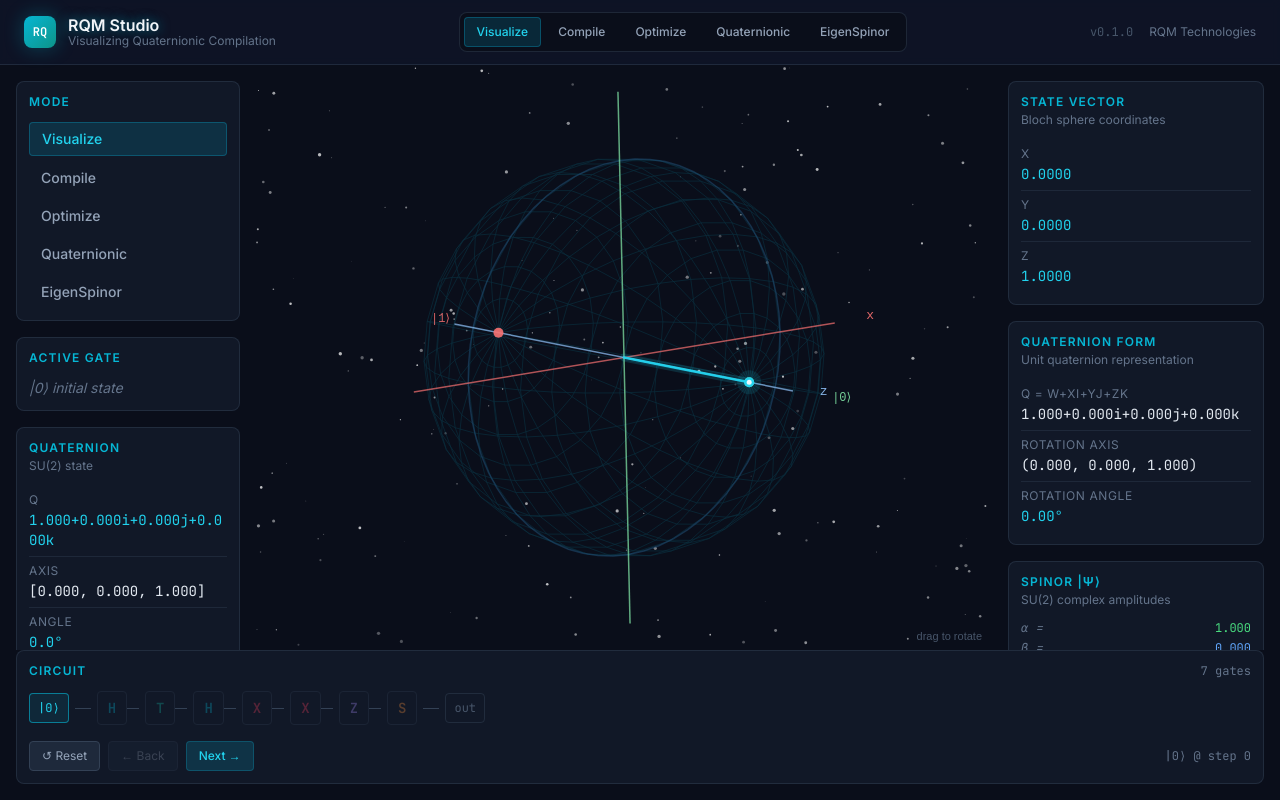
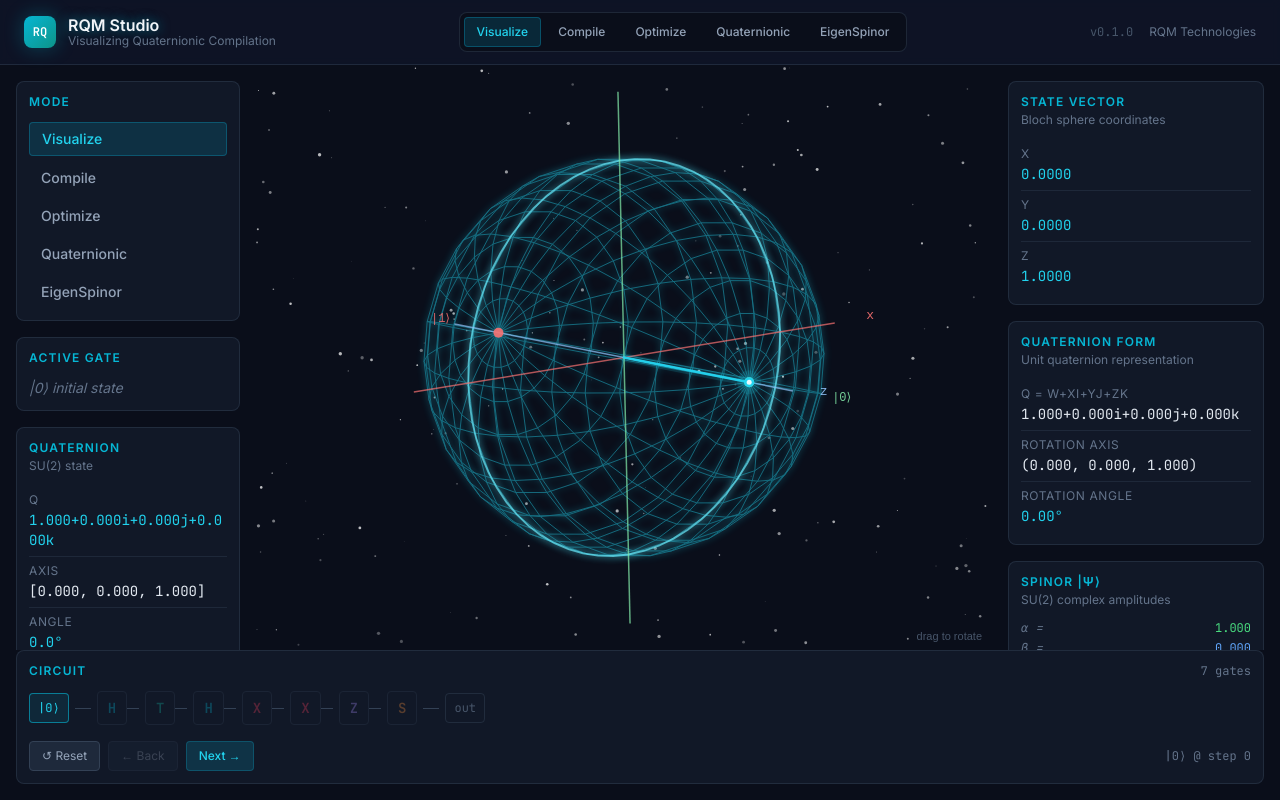
Before and after one commit to RQM-Technologies-dev/rqm-studio, a React (Vite) app: page / in a window 1280 px wide. Built offline with nearby package versions, Linux system fonts and the light colour scheme.

Commit message:
Rotate entire wired sphere with quantum gate, add glow, smoother/slower animation
Co-authored-by: RQM-Technologies-dev <267137213+RQM-Technologies-dev@users.noreply.github.com>

```diff
--- a/src/render/scene/AnimatedSVGScene.tsx
+++ b/src/render/scene/AnimatedSVGScene.tsx
@@ -91,7 +91,8 @@ function quatToArr(q: Quaternion): number[] {
 }
 
 function easeInOutCubic(t: number): number {
-  return t < 0.5 ? 4 * t * t * t : 1 - Math.pow(-2 * t + 2, 3) / 2
+  // Sine-based easing: very smooth acceleration and deceleration between states
+  return -(Math.cos(Math.PI * t) - 1) / 2
 }
 
 // ─── Hopf-lattice sample generation ──────────────────────────────────────
@@ -136,7 +137,7 @@ interface Star {
 
 // ─── Component ────────────────────────────────────────────────────────────
 
-const ANIM_DURATION = 700        // ms for gate transition animation
+const ANIM_DURATION = 1600       // ms for gate transition animation
 const MAX_PATH = 120             // max path history points
 const FOV = 550                  // perspective field-of-view depth
 const SPHERE_SCALE = 200         // visual radius in pixels
@@ -388,6 +389,10 @@ export function AnimatedSVGScene() {
   const proj = (p: [number, number, number]) =>
     project(p, viewQuatRef.current, W, H, SPHERE_SCALE, FOV)
 
+  // Apply display quaternion to rotate every wire point on the sphere:
+  // p' = q p q*  (quaternion sandwich, i.e. q = cos φ + u sin φ acting on S²)
+  const dqRot = displayQuatRef.current
+
   // Bloch sphere wireframe paths
   const sphereLines: string[] = []
   const LAT = 18
@@ -399,7 +404,7 @@ export function AnimatedSVGScene() {
     const pts = []
     for (let j = 0; j <= LON; j++) {
       const phi = (j / LON) * Math.PI * 2
-      const p = proj([r * Math.cos(phi), r * Math.sin(phi), z])
+      const p = proj(rotateVec([r * Math.cos(phi), r * Math.sin(phi), z], dqRot))
       pts.push(`${j === 0 ? 'M' : 'L'} ${p.x.toFixed(1)},${p.y.toFixed(1)}`)
     }
     sphereLines.push(pts.join(' '))
@@ -411,17 +416,17 @@ export function AnimatedSVGScene() {
       const theta = (i / LAT) * Math.PI
       const r = Math.sin(theta)
       const z = Math.cos(theta)
-      const p = proj([r * Math.cos(phi), r * Math.sin(phi), z])
+      const p = proj(rotateVec([r * Math.cos(phi), r * Math.sin(phi), z], dqRot))
       pts.push(`${i === 0 ? 'M' : 'L'} ${p.x.toFixed(1)},${p.y.toFixed(1)}`)
     }
     sphereLines.push(pts.join(' '))
   }
 
-  // Equatorial ring (thicker / brighter)
+  // Equatorial ring (rotates with the sphere)
   const eqPts = []
   for (let j = 0; j <= 64; j++) {
     const phi = (j / 64) * Math.PI * 2
-    const p = proj([Math.cos(phi), Math.sin(phi), 0])
+    const p = proj(rotateVec([Math.cos(phi), Math.sin(phi), 0], dqRot))
     eqPts.push(`${j === 0 ? 'M' : 'L'} ${p.x.toFixed(1)},${p.y.toFixed(1)}`)
   }
   const eqPath = eqPts.join(' ')
@@ -433,14 +438,14 @@ export function AnimatedSVGScene() {
   const az = { x: proj([0, 0, -AXIS_LEN]), px: proj([0, 0, AXIS_LEN]) }
 
   // State vector (Bloch vector)
-  const dq = displayQuatRef.current
+  const dq = dqRot
   const [bx, by, bz] = blochFromQuat({ w: dq[0], x: dq[1], y: dq[2], z: dq[3] })
   const tipProj = proj([bx, by, bz])
   const originProj = proj([0, 0, 0])
 
-  // Pole projections
-  const northPole = proj([0, 0, 1])
-  const southPole = proj([0, 0, -1])
+  // Pole projections — rotate with the sphere
+  const northPole = proj(rotateVec([0, 0, 1], dqRot))
+  const southPole = proj(rotateVec([0, 0, -1], dqRot))
 
   // Path segments
   const pathSegs: { x1: number; y1: number; x2: number; y2: number; t: number }[] = []
@@ -457,13 +462,13 @@ export function AnimatedSVGScene() {
     })
   }
 
-  // Label positions (slightly beyond axis tips)
+  // Label positions (slightly beyond axis tips and rotated poles)
   const LABEL_OFFSET = 1.5
   const lx = proj([LABEL_OFFSET, 0, 0])
   const ly = proj([0, LABEL_OFFSET, 0])
   const lz = proj([0, 0, LABEL_OFFSET])
-  const lNorth = proj([0, 0, 1.6])
-  const lSouth = proj([0, 0, -1.6])
+  const lNorth = proj(rotateVec([0, 0, 1.6], dqRot))
+  const lSouth = proj(rotateVec([0, 0, -1.6], dqRot))
 
   // Manifold field: project each Hopf sample's current Bloch vector to screen
   const manifoldDots = manifoldBlochRef.current.map(([mbx, mby, mbz]: [number, number, number]) => {
@@ -492,6 +497,17 @@ export function AnimatedSVGScene() {
         {/* Background */}
         <rect width={W} height={H} fill="#0a0e1a" />
 
+        {/* Glow filter for the sphere */}
+        <defs>
+          <filter id="sphere-glow" x="-50%" y="-50%" width="200%" height="200%">
+            <feGaussianBlur stdDeviation="3.5" result="blur" />
+            <feMerge>
+              <feMergeNode in="blur" />
+              <feMergeNode in="SourceGraphic" />
+            </feMerge>
+          </filter>
+        </defs>
+
         {/* Stars */}
         <g>
           {starsRef.current.map((s, i) => (
@@ -506,15 +522,15 @@ export function AnimatedSVGScene() {
           ))}
         </g>
 
-        {/* Sphere wireframe */}
-        <g opacity={0.18} stroke="#06b6d4" strokeWidth={0.7} fill="none">
+        {/* Sphere wireframe — entire grid rotates with the quantum state (glowing cyan) */}
+        <g filter="url(#sphere-glow)" opacity={0.5} stroke="#22d3ee" strokeWidth={0.9} fill="none">
           {sphereLines.map((d, i) => (
             <path key={i} d={d} />
           ))}
         </g>
 
-        {/* Equatorial ring */}
-        <path d={eqPath} stroke="#1e4a6e" strokeWidth={1.5} fill="none" opacity={0.6} />
+        {/* Equatorial ring (rotates with sphere, brighter accent) */}
+        <path d={eqPath} stroke="#67e8f9" strokeWidth={1.8} fill="none" opacity={0.75} filter="url(#sphere-glow)" />
 
         {/* XYZ axes */}
         <line
```
